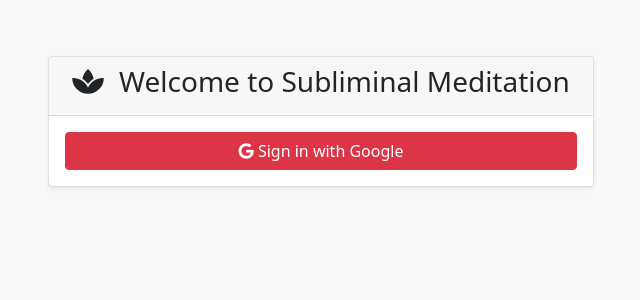
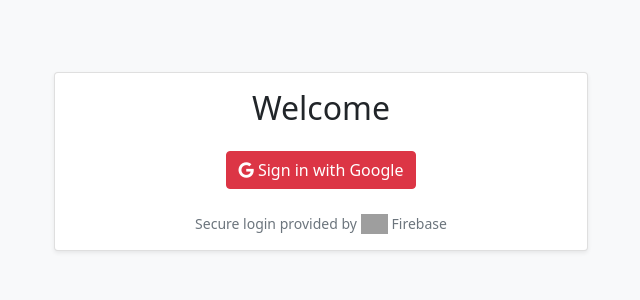
Before and after one commit to wizardsupreme/subliminal-meditation, a Flask app: page /login in a window 1280 px wide. Shown: the part 56-356 px from the top of the page, without its empty margins (319-959 px from the left). Run offline with Flask 3, Linux system fonts and the light colour scheme; some libraries are stand-ins or nearby versions; grey boxes are pictures that could not be loaded.

Commit message:
added secure login by firebase message

```diff
--- a/app/templates/login.html
+++ b/app/templates/login.html
@@ -1,20 +1,22 @@
 {% extends "base.html" %}
 
 {% block content %}
-<div class="row justify-content-center">
-    <div class="col-md-6">
-        <div class="card">
-            <div class="card-header">
-                <h3 class="text-center">
-                    <i class="fas fa-spa me-2"></i>
-                    Welcome to Subliminal Meditation
-                </h3>
-            </div>
-            <div class="card-body">
-                <div class="d-grid gap-2">
+<div class="container">
+    <div class="row justify-content-center">
+        <div class="col-md-6">
+            <div class="card mt-5">
+                <div class="card-body text-center">
+                    <h2 class="card-title mb-4">Welcome</h2>
                     <button onclick="signInWithGoogle()" class="btn btn-danger">
                         <i class="fab fa-google"></i> Sign in with Google
                     </button>
+                    <div class="mt-4 text-muted small d-flex align-items-center justify-content-center">
+                        Secure login provided by
+                        <img src="https://www.gstatic.com/mobilesdk/160503_mobilesdk/logo/2x/firebase_96dp.png"
+                             alt="Firebase Logo"
+                             style="height: 20px; margin: 0 4px;">
+                        Firebase
+                    </div>
                 </div>
             </div>
         </div>
```
